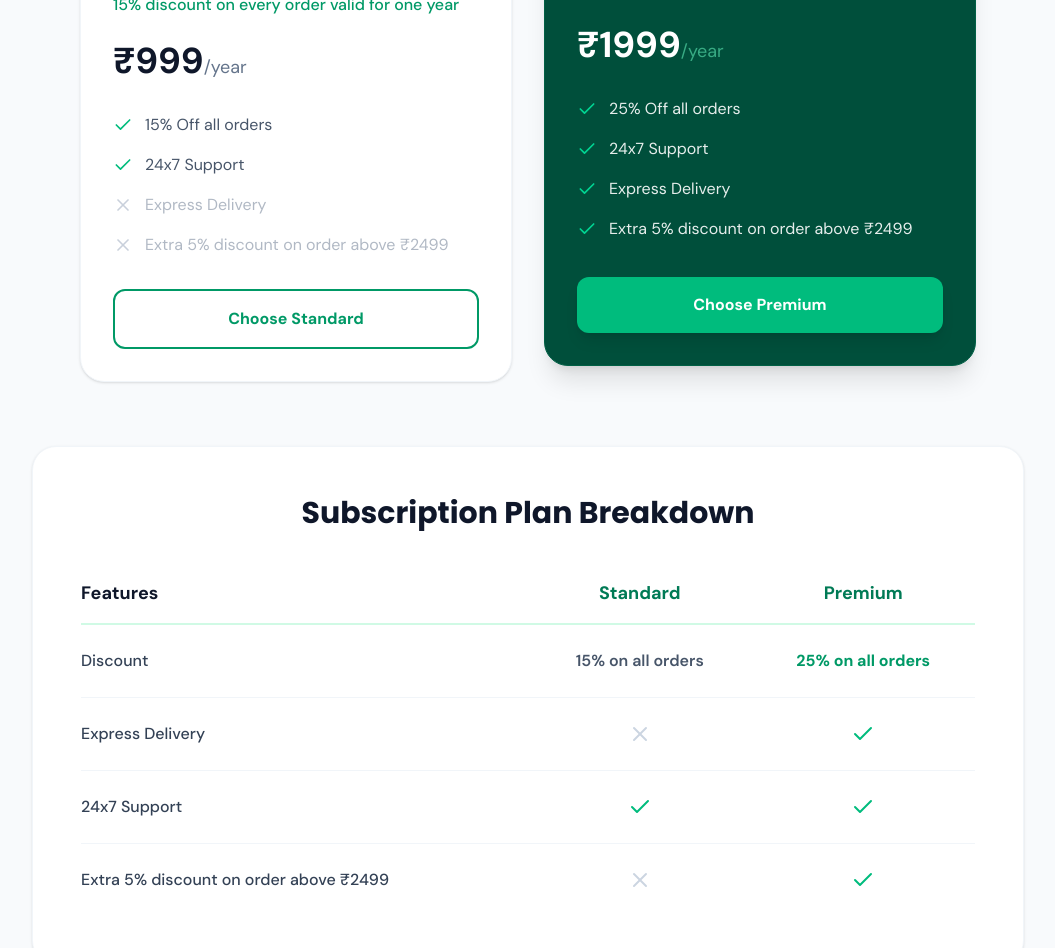
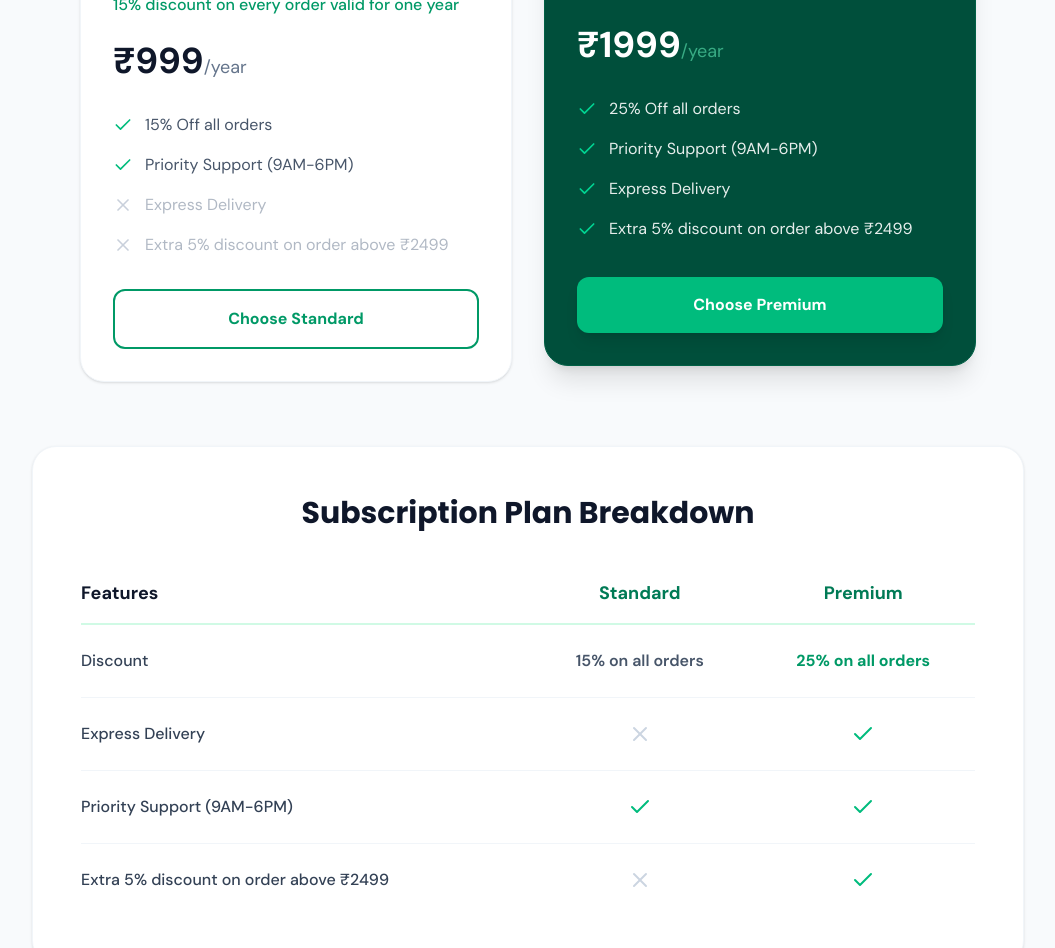
Before and after one commit to atharvagulu-del/bgiyabliss, a Next.js app: page /pages/subscriptions in a window 1280 px wide. Shown: the part 360-1308 px from the top of the page, without its empty margins (112-1167 px from the left). Built offline with nearby package versions, Linux system fonts and the light colour scheme; no server answers.

Commit message:
Support 9AM-6PM BLISS10 first prepaid order only - update all promo text

```diff
--- a/src/app/checkout/page.js
+++ b/src/app/checkout/page.js
@@ -55,8 +55,8 @@ export default function CheckoutPage() {
   const [showOffers, setShowOffers] = useState(false);
 
   const AVAILABLE_COUPONS = [
-    { code: 'BLISS10', label: 'Flat 10% Off', desc: 'On your first order', minCart: 0, discount: 10 },
     { code: 'BLISS15', label: 'Flat 15% Off', desc: 'On orders above ₹1099', minCart: 1099, discount: 15 },
+    { code: 'BLISS10', label: 'Flat 10% Off', desc: 'First prepaid order only', minCart: 0, discount: 10 },
   ];
   const [pincodeStatus, setPincodeStatus] = useState(''); // '' | 'loading' | 'success' | 'error'
   const [dynamicShippingCost, setDynamicShippingCost] = useState(null);
--- a/src/app/pages/subscriptions/page.js
+++ b/src/app/pages/subscriptions/page.js
@@ -37,7 +37,7 @@ export default function SubscriptionsPage() {
               </li>
               <li className="flex items-center gap-3">
                 <Check className="text-emerald-500" size={20} />
-                <span className="text-gray-600">24x7 Support</span>
+                <span className="text-gray-600">Priority Support (9AM-6PM)</span>
               </li>
               <li className="flex items-center gap-3 opacity-50">
                 <X className="text-gray-400" size={20} />
@@ -75,7 +75,7 @@ export default function SubscriptionsPage() {
               </li>
               <li className="flex items-center gap-3">
                 <Check className="text-emerald-400" size={20} />
-                <span className="text-white/90">24x7 Support</span>
+                <span className="text-white/90">Priority Support (9AM-6PM)</span>
               </li>
               <li className="flex items-center gap-3">
                 <Check className="text-emerald-400" size={20} />
@@ -118,7 +118,7 @@ export default function SubscriptionsPage() {
                 <td className="py-6 text-center"><Check className="mx-auto text-emerald-500" size={24} /></td>
               </tr>
               <tr>
-                <td className="py-6 text-gray-700 font-medium">24x7 Support</td>
+                <td className="py-6 text-gray-700 font-medium">Priority Support (9AM-6PM)</td>
                 <td className="py-6 text-center"><Check className="mx-auto text-emerald-500" size={24} /></td>
                 <td className="py-6 text-center"><Check className="mx-auto text-emerald-500" size={24} /></td>
               </tr>
--- a/src/components/AnnouncementBar/AnnouncementBar.js
+++ b/src/components/AnnouncementBar/AnnouncementBar.js
@@ -4,10 +4,11 @@ import styles from './AnnouncementBar.module.css';
 import { getStoreSettings } from '@/lib/firestore';
 
 const defaultMessages = [
-  '🎉 Flat 20% Off on Orders Above ₹1099 | Use: BLISS20',
-  '⚡ Flat 10% Off on Your First Order | Use: BLISS10',
+  '🎉 Flat 15% Off on Orders Above ₹1099 | Use: BLISS15',
+  '⚡ 10% Off on Your First Prepaid Order | Use: BLISS10',
   '🌿 Premium Organic Potting Mix starting ₹249!',
   '🌱 100% Organic | Made in India',
+  '📞 Support: 9 AM - 6 PM | Mon-Sat',
 ];
 
 export default function AnnouncementBar() {
--- a/src/components/CartDrawer/CartDrawer.js
+++ b/src/components/CartDrawer/CartDrawer.js
@@ -9,13 +9,12 @@ import confetti from 'canvas-confetti';
 import styles from './CartDrawer.module.css';
 
 const MILESTONES = [
-  { amount: 599, label: 'FLAT 10% OFF!', code: 'BLISS10' },
   { amount: 1099, label: 'FLAT 15% OFF!', code: 'BLISS15' },
 ];
 
 const AVAILABLE_COUPONS = [
-  { code: 'BLISS10', label: 'Flat 10% Off', desc: 'On your first order', minCart: 0, discount: 10 },
   { code: 'BLISS15', label: 'Flat 15% Off', desc: 'On orders above ₹1099', minCart: 1099, discount: 15 },
+  { code: 'BLISS10', label: 'Flat 10% Off', desc: 'First prepaid order only', minCart: 0, discount: 10 },
 ];
 
 /* ── Milestone Progress Bar ── */
@@ -116,7 +115,7 @@ export default function CartDrawer() {
     } else if (code === 'BLISS10') {
       setAppliedPromo({ code: 'BLISS10', discountType: 'percent', discountValue: 10, minOrderValue: 0 });
       setPromoInput('BLISS10');
-      setPromoMessage('🎉 10% discount applied!');
+      setPromoMessage('🎉 10% off applied! Valid on first prepaid order only');
       confetti({ particleCount: 100, spread: 70, origin: { y: 0.6 } });
     } else {
       setPromoMessage('Invalid promo code');
--- a/src/components/ProductPage/ProductPage.js
+++ b/src/components/ProductPage/ProductPage.js
@@ -449,7 +449,7 @@ export default function ProductDetailPage({ product, relatedProducts }) {
                   <p style={{ fontWeight: 600, marginBottom: 4 }}>🎉 Available Offers:</p>
                   <ul style={{ margin: 0, paddingLeft: 18 }}>
                     <li>Flat 15% Off on orders above ₹1099 — Use code: <strong>BLISS15</strong></li>
-                    <li>Flat 10% Off on your first order — Use code: <strong>BLISS10</strong></li>
+                    <li>10% Off on your first prepaid order — Use code: <strong>BLISS10</strong></li>
                   </ul>
                 </div>
               </div>
--- a/src/components/TrustBar/TrustBar.js
+++ b/src/components/TrustBar/TrustBar.js
@@ -4,7 +4,7 @@ const features = [
   { icon: Truck, title: 'Fast Delivery', desc: 'All over India', color: 'bg-sky-50 text-sky-600' },
   { icon: Shield, title: 'Safe Packaging', desc: '100% secure delivery', color: 'bg-amber-50 text-amber-600' },
   { icon: Leaf, title: 'Healthy Plants', desc: 'Grown with love & care', color: 'bg-emerald-50 text-emerald-600' },
-  { icon: Headphones, title: '24/7 Support', desc: 'Expert plant advice', color: 'bg-purple-50 text-purple-600' },
+  { icon: Headphones, title: 'Support 9AM-6PM', desc: 'Expert plant advice', color: 'bg-purple-50 text-purple-600' },
 ];
 
 export default function TrustBar() {
```
